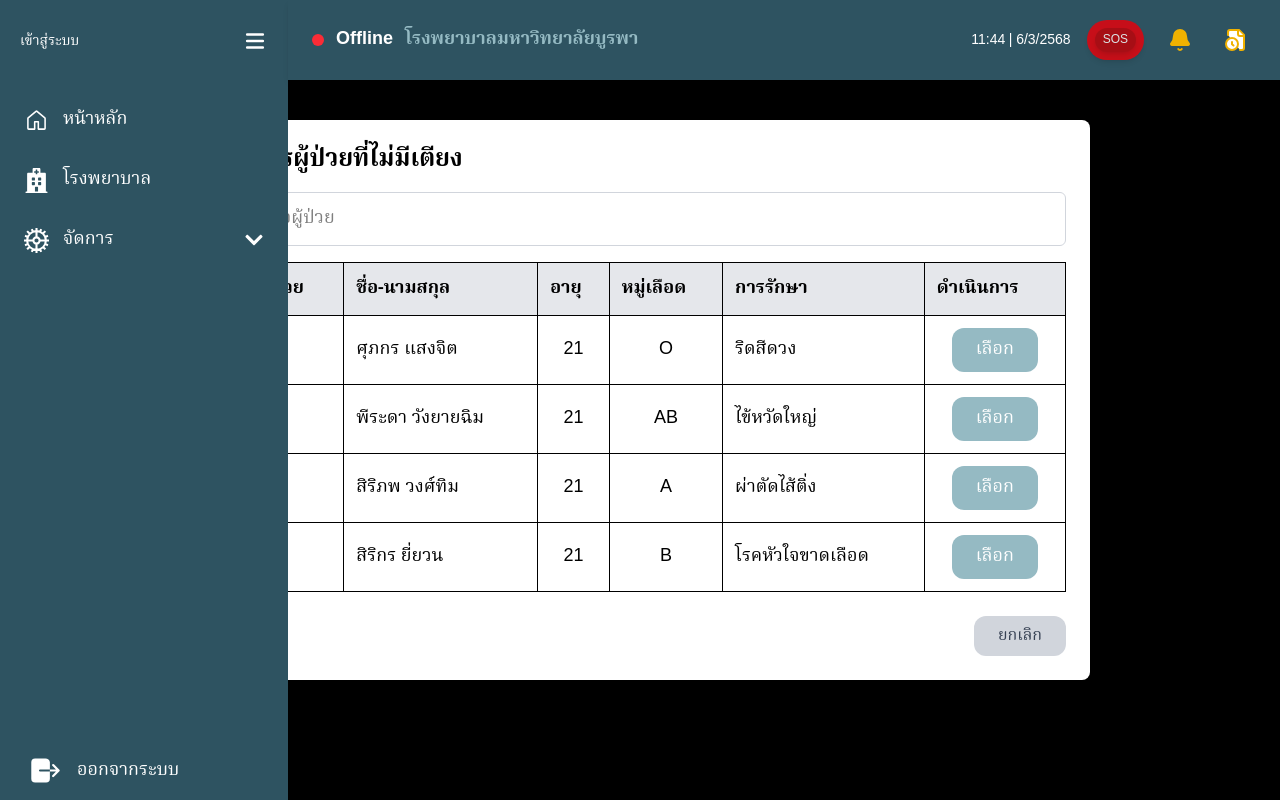
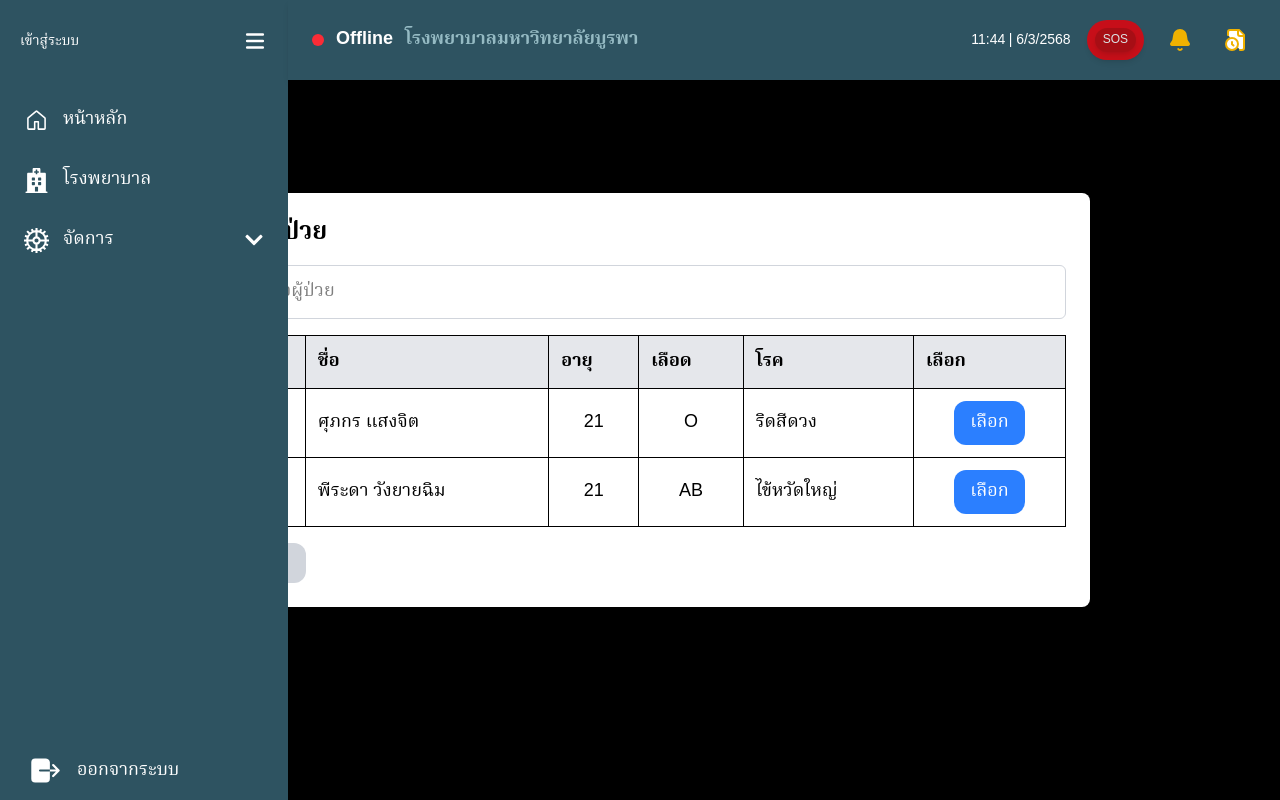
Before and after one commit to gortorrr/BedSensorFrontend, a React (Vite) app: page /bed-config/1 in a window 1280 px wide. Both pictures are taken after a click on the button "เพิ่มผู้ป่วย". Shown: the top 800 px of the page. Built offline with nearby package versions, Linux system fonts and the light colour scheme.

Commit message:
fix selectedpatient

```diff
--- a/src/components/BedConfig/AddPatientDialog.tsx
+++ b/src/components/BedConfig/AddPatientDialog.tsx
@@ -4,61 +4,40 @@ import type { Patient } from "../../types/patient";
 interface AddPatientDialogProps {
   isOpen: boolean;
   onClose: () => void;
+  onSelectPatient: (patient: Patient) => void;
 }
 
 const AddPatientDialog: React.FC<AddPatientDialogProps> = ({
   isOpen,
   onClose,
+  onSelectPatient,
 }) => {
   const [search, setSearch] = useState("");
 
   if (!isOpen) return null;
 
-  // (Mock Data)
   const patients: Patient[] = [
     {
       patient_id: 14,
       patient_name: "ศุภกร แสงจิต",
       patient_age: 21,
-      patient_dob: "13-11-2003",
+      patient_dob: "2003-11-13",
       patient_gender: "ชาย",
       patient_bloodtype: "O",
       patient_disease: "ริดสีดวง",
       patient_status: "ไม่เข้ารับการรักษา",
-      patient_date_in: "01-02-2025",
+      patient_date_in: "2025-02-01",
     },
     {
       patient_id: 15,
       patient_name: "พีระดา วังยายฉิม",
       patient_age: 21,
-      patient_dob: "13-12-1999",
+      patient_dob: "1999-12-13",
       patient_gender: "หญิง",
       patient_bloodtype: "AB",
       patient_disease: "ไข้หวัดใหญ่",
       patient_status: "เข้ารับการรักษา",
-      patient_date_in: "15-03-2025",
-    },
-    {
-      patient_id: 16,
-      patient_name: "สิริภพ วงศ์ทิม",
-      patient_age: 21,
-      patient_dob: "09-09-1967",
-      patient_gender: "ชาย",
-      patient_bloodtype: "A",
-      patient_disease: "ผ่าตัดไส้ติ่ง",
-      patient_status: "ไม่เข้ารับการรักษา",
-      patient_date_in: "20-02-2025",
-    },
-    {
-      patient_id: 17,
-      patient_name: "สิริกร ยี่ยวน",
-      patient_age: 21,
-      patient_dob: "22-11-1989",
-      patient_gender: "หญิง",
-      patient_bloodtype: "B",
-      patient_disease: "โรคหัวใจขาดเลือด",
-      patient_status: "เข้ารับการรักษา",
-      patient_date_in: "10-03-2025",
+      patient_date_in: "2025-03-15",
     },
   ];
 
@@ -69,7 +48,7 @@ const AddPatientDialog: React.FC<AddPatientDialogProps> = ({
   return (
     <div className="fixed inset-0 flex justify-center items-center bg-black bg-opacity-50">
       <div className="bg-white p-6 rounded-lg shadow-lg w-[900px] max-h-[80vh] overflow-auto">
-        <h2 className="text-2xl font-bold mb-4">รายการผู้ป่วยที่ไม่มีเตียง</h2>
+        <h2 className="text-2xl font-bold mb-4">เลือกผู้ป่วย</h2>
 
         <input
           type="text"
@@ -79,57 +58,52 @@ const AddPatientDialog: React.FC<AddPatientDialogProps> = ({
           onChange={(e) => setSearch(e.target.value)}
         />
 
-        {/* ตารางรายชื่อผู้ป่วย */}
         <div className="overflow-auto max-h-[50vh]">
           <table className="w-full border-collapse border border-gray-300 text-lg">
             <thead>
               <tr className="bg-gray-200 text-left">
-                <th className="border p-3">รหัสผู้ป่วย</th>
-                <th className="border p-3">ชื่อ-นามสกุล</th>
+                <th className="border p-3">รหัส</th>
+                <th className="border p-3">ชื่อ</th>
                 <th className="border p-3">อายุ</th>
-                <th className="border p-3">หมู่เลือด</th>
-                <th className="border p-3">การรักษา</th>
-                <th className="border p-3">ดำเนินการ</th>
+                <th className="border p-3">เลือด</th>
+                <th className="border p-3">โรค</th>
+                <th className="border p-3">เลือก</th>
               </tr>
             </thead>
             <tbody>
-              {filteredPatients.length > 0 ? (
-                filteredPatients.map((patient) => (
+              {filteredPatients.map((patient) => (
                 <tr key={patient.patient_id} className="hover:bg-gray-100">
                   <td className="border p-3">{patient.patient_id}</td>
                   <td className="border p-3">{patient.patient_name}</td>
-                    <td className="border p-3 text-center">{patient.patient_age}</td>
-                    <td className="border p-3 text-center">{patient.patient_bloodtype}</td>
+                  <td className="border p-3 text-center">
+                    {patient.patient_age}
+                  </td>
+                  <td className="border p-3 text-center">
+                    {patient.patient_bloodtype}
+                  </td>
                   <td className="border p-3">{patient.patient_disease}</td>
                   <td className="border p-3 text-center">
-                      <button className="px-6 py-2 bg-[#95BAC3] text-white rounded-xl hover:bg-[#5E8892]">
+                    <button
+                      className="px-4 py-2 bg-blue-500 text-white rounded-xl hover:bg-blue-600"
+                      onClick={() => onSelectPatient(patient)}
+                    >
                       เลือก
                     </button>
                   </td>
                 </tr>
-                ))
-              ) : (
-                <tr>
-                  <td colSpan={6} className="border p-3 text-center text-gray-500">
-                    ไม่พบข้อมูลผู้ป่วย
-                  </td>
-                </tr>
-              )}
+              ))}
             </tbody>
           </table>
         </div>
 
-        {/* ปุ่มยกเลิก */}
-        <div className="mt-6 flex justify-end">
         <button
-            className="px-6 py-2 bg-gray-300 text-gray-700 rounded-xl hover:bg-gray-400"
+          className="mt-4 px-6 py-2 bg-gray-300 rounded-xl"
           onClick={onClose}
         >
           ยกเลิก
         </button>
       </div>
     </div>
-    </div>
   );
 };
 
--- a/src/components/BedConfig/PatientWindow.tsx
+++ b/src/components/BedConfig/PatientWindow.tsx
@@ -1,4 +1,4 @@
-import React, { useState } from "react";
+import React, { useEffect, useState } from "react";
 import type { Patient } from "../../types/patient";
 import Icon from "@mdi/react";
 import { mdiNoteEditOutline, mdiDelete } from "@mdi/js";
@@ -20,30 +20,51 @@ const formatDate = (dateString: string | undefined) => {
 
 const PatientWindow: React.FC<Props> = ({ patient_config }) => {
   const [isDialogOpen, setIsDialogOpen] = useState(false);
+  const [selectedPatient, setSelectedPatient] = useState<Patient | undefined>(
+    patient_config
+  );
+
+  useEffect(() => {
+    // อัปเดต selectedPatient เมื่อ patient_config เปลี่ยนแปลง
+    if (patient_config) {
+      setSelectedPatient(patient_config);
+    }
+  }, [patient_config]);
 
   const openDialog = () => setIsDialogOpen(true);
   const closeDialog = () => setIsDialogOpen(false);
 
-  if (!patient_config) {
+  const handleSelectPatient = (patient: Patient) => {
+    setSelectedPatient(patient);
+    closeDialog();
+  };
+  console.log("🩺 Patient Config Data:", selectedPatient);
+
+  if (!selectedPatient) {
     return (
       <div className="border-2 border-gray-300 rounded-md w-full bg-gray-100 p-3 mt-3 h-full shadow-md">
         <div className="p-3 text-xl font-semibold">รายละเอียดผู้ป่วย</div>
         <div className="flex justify-center items-center p-5">
-          <button className="flex items-center gap-2 px-4 py-2 bg-[#95BAC3] text-white rounded-xl hover:bg-[#5E8892]"
-          onClick={openDialog}>
+          <button
+            className="flex items-center gap-2 px-4 py-2 bg-[#95BAC3] text-white rounded-xl hover:bg-[#5E8892]"
+            onClick={openDialog}
+          >
             <PlusCircle size={24} />
             <span className="text-lg">เพิ่มผู้ป่วย</span>
           </button>
-          <AddPatientDialog isOpen={isDialogOpen} onClose={closeDialog} />
+          <AddPatientDialog
+            isOpen={isDialogOpen}
+            onClose={closeDialog}
+            onSelectPatient={handleSelectPatient}
+          />
         </div>
       </div>
     );
   }
-  console.log("🩺 Patient Config Data:", patient_config);
 
   return (
     <>
-      {patient_config !== undefined && (
+      {selectedPatient !== undefined && (
         <div className="border-2 border-gray-300 rounded-md w-full bg-gradient-to-br from-[#2E5361] to-[#D1DFE5] p-3 mt-3 h-full">
           <div className="p-3 text-xl font-semibold">รายละเอียดผู้ป่วย</div>
 
@@ -60,7 +81,7 @@ const PatientWindow: React.FC<Props> = ({ patient_config }) => {
                 id="patient_id"
                 type="text"
                 className="border border-gray-300 rounded-xl max-w-[250px] pl-3"
-                value={patient_config?.patient_id || ""}
+                value={selectedPatient?.patient_id || ""}
                 placeholder="กรอกรหัสผู้ป่วย"
                 readOnly
               />
@@ -78,7 +99,7 @@ const PatientWindow: React.FC<Props> = ({ patient_config }) => {
                 id="patient_name"
                 type="text"
                 className="border border-gray-300 rounded-xl max-w-[250px] pl-3"
-                value={patient_config?.patient_name || ""}
+                value={selectedPatient?.patient_name || ""}
                 placeholder="Enter patient name"
                 readOnly
               />
@@ -93,7 +114,7 @@ const PatientWindow: React.FC<Props> = ({ patient_config }) => {
                 id="patient_age"
                 type="text"
                 className="border border-gray-300 rounded-xl max-w-[250px] pl-3"
-                value={patient_config?.patient_age || ""}
+                value={selectedPatient?.patient_age || ""}
                 placeholder="Enter patient age"
                 readOnly
               />
@@ -110,7 +131,7 @@ const PatientWindow: React.FC<Props> = ({ patient_config }) => {
               <input
                 id="patient_birthdate"
                 className="border border-gray-300 rounded-xl max-w-[250px] pl-3"
-                value={formatDate(patient_config?.patient_dob)}
+                value={formatDate(selectedPatient?.patient_dob)}
                 readOnly
               />
             </div>
@@ -126,7 +147,7 @@ const PatientWindow: React.FC<Props> = ({ patient_config }) => {
               <input
                 id="patient_gender"
                 className="border border-gray-300 rounded-xl max-w-[250px] pl-3"
-                value={patient_config?.patient_gender || ""}
+                value={selectedPatient?.patient_gender || ""}
                 readOnly
               >
                 {/* <option value="">เลือกเพศ</option>
@@ -144,7 +165,7 @@ const PatientWindow: React.FC<Props> = ({ patient_config }) => {
               <input
                 id="patient_blood"
                 className="border border-gray-300 rounded-xl max-w-[250px] pl-3"
-                value={patient_config?.patient_bloodtype || ""}
+                value={selectedPatient?.patient_bloodtype || ""}
                 readOnly
               >
                 {/* <option value="">เลือกหมู่เลือด</option>
@@ -167,7 +188,7 @@ const PatientWindow: React.FC<Props> = ({ patient_config }) => {
                 id="patient_treatment"
                 type="text"
                 className="border border-gray-300 rounded-xl max-w-[250px] pl-3"
-                value={patient_config?.patient_disease || ""}
+                value={selectedPatient?.patient_disease || ""}
                 readOnly
               />
             </div>
```
Lines whose indentation alone changed are shown as unchanged.
